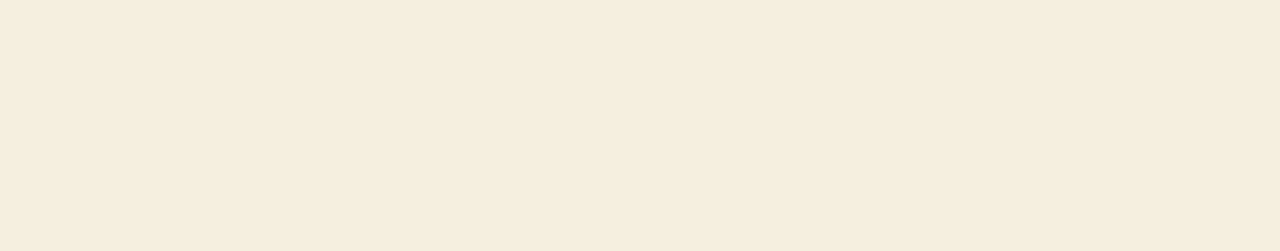
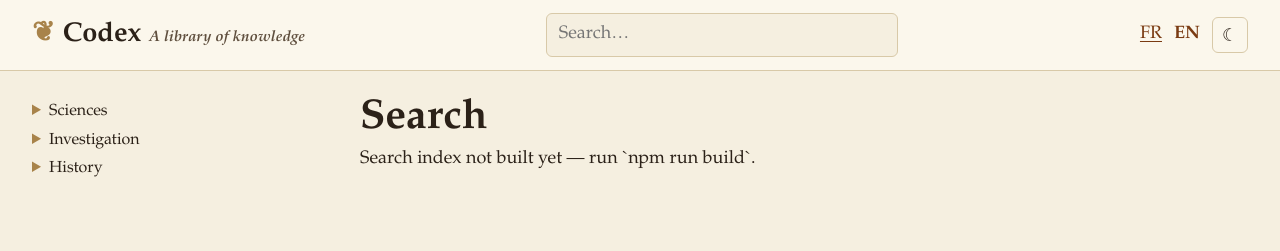
Before and after one commit to owl-Holmes/Codex, an Astro site: page /Codex/en/search/ in a window 1280 px wide. Before the commit this address had no page. Built offline with nearby package versions, Linux system fonts and the light colour scheme; Astro itself is replaced by a stand-in of ours.

Commit message:
feat: add Pagefind full-text search with header search field

```diff
--- a/package.json
+++ b/package.json
@@ -7,7 +7,7 @@
   },
   "scripts": {
     "dev": "astro dev",
-    "build": "astro build",
+    "build": "astro build && pagefind --site dist",
     "preview": "astro preview",
     "check": "astro check",
     "i18n:status": "node scripts/i18n-status.mjs",
@@ -22,6 +22,7 @@
   },
   "devDependencies": {
     "@astrojs/check": "0.9.12",
+    "pagefind": "1.5.2",
     "typescript": "6.0.3"
   }
 }
--- a/src/components/layout/Header.astro
+++ b/src/components/layout/Header.astro
@@ -19,6 +19,10 @@ const t = useT(locale);
     {SITE.name}
     <span class="brand-tagline">{t('site.tagline')}</span>
   </a>
+  <form class="search" role="search" action={pageUrl(locale, 'search')}>
+    <label class="visually-hidden" for="q">{t('nav.search')}</label>
+    <input id="q" name="q" type="search" placeholder={`${t('nav.search')}…`} />
+  </form>
   <nav aria-label={t('nav.language')} class="tools">
     {
       LOCALES.map((l) => (
@@ -52,6 +56,15 @@ const t = useT(locale);
   }
   .brand-mark { color: var(--color-ornament); }
   .brand-tagline { font-size: 0.95rem; color: var(--color-muted); font-style: italic; }
+  .search input {
+    width: min(22rem, 40vw);
+    padding: 0.4rem 0.7rem;
+    border: 1px solid var(--color-border);
+    border-radius: var(--radius);
+    background: var(--color-bg);
+    color: var(--color-text);
+    font: inherit;
+  }
   .tools { display: flex; gap: 0.75rem; align-items: center; }
   .tools a[aria-current] { font-weight: 700; text-decoration: none; }
 </style>
--- a/src/i18n/ui.ts
+++ b/src/i18n/ui.ts
@@ -11,6 +11,9 @@ const fr = {
   'nav.breadcrumb': "Fil d'Ariane",
   'nav.toggleMode': 'Basculer clair / sombre',
   'nav.language': 'Langue',
+  'nav.search': 'Rechercher',
+  'search.title': 'Recherche',
+  'search.noscript': 'La recherche nécessite JavaScript.',
   'home.title': 'Le Codex',
   'home.intro': 'Une bibliothèque vivante sur tout et n’importe quoi.',
   'home.recent': 'Récemment mis à jour',
@@ -43,6 +46,9 @@ const en: Record<UiKey, string> = {
   'nav.breadcrumb': 'Breadcrumb',
   'nav.toggleMode': 'Toggle light / dark',
   'nav.language': 'Language',
+  'nav.search': 'Search',
+  'search.title': 'Search',
+  'search.noscript': 'Search requires JavaScript.',
   'home.title': 'The Codex',
   'home.intro': 'A living library about anything and everything.',
   'home.recent': 'Recently updated',
--- a/src/layouts/BaseLayout.astro
+++ b/src/layouts/BaseLayout.astro
@@ -53,7 +53,7 @@ const pageTitle = slug ? `${title} · ${SITE.name}` : SITE.name;
     <Header locale={locale} slug={slug} />
     <div class="shell" data-theme={theme}>
       <Sidebar tree={tree} locale={locale} current={slug} />
-      <main id="main" class="content" lang={contentLang ?? locale}>
+      <main id="main" class="content" lang={contentLang ?? locale} data-pagefind-body>
         <slot />
       </main>
     </div>
--- a/src/layouts/PageLayout.astro
+++ b/src/layouts/PageLayout.astro
@@ -48,6 +48,7 @@ const editUrl = page?.entry.filePath ? `${SITE.repo}/edit/${SITE.branch}/${page.
   <Breadcrumbs trail={trail} locale={locale} />
   {fallback && <p class="banner" role="note" lang={locale}>{t('page.fallback')}</p>}
   <article>
+    {trail[0] && <span hidden data-pagefind-filter="section">{trail[0].title}</span>}
     <header class="page-head">
       <h1>{title}</h1>
       {
--- /dev/null
+++ b/src/pages/[lang]/search.astro
@@ -0,0 +1,48 @@
+---
+/**
+ * Full-text search page powered by Pagefind (static index generated after `astro build`).
+ * Pagefind separates results by the page <html lang>, so each language searches its own pages.
+ * The index only exists after `npm run build`; in `npm run dev` the page shows a notice.
+ */
+import BaseLayout from '../../layouts/BaseLayout.astro';
+import { LOCALES, type Locale } from '../../config/site';
+import { useT } from '../../i18n/ui';
+import { withBase } from '../../lib/urls';
+
+export function getStaticPaths() {
+  return LOCALES.map((lang) => ({ params: { lang } }));
+}
+const locale = Astro.params.lang as Locale;
+const t = useT(locale);
+const bundle = withBase('pagefind');
+---
+
+<BaseLayout locale={locale} slug="search" title={t('search.title')} description={t('search.title')}>
+  <h1>{t('search.title')}</h1>
+  <link rel="stylesheet" href={`${bundle}pagefind-ui.css`} />
+  <div id="search" data-bundle={bundle}>
+    <noscript>{t('search.noscript')}</noscript>
+  </div>
+  <script is:inline type="module">
+    const el = document.getElementById('search');
+    const bundle = el.dataset.bundle;
+    try {
+      await import(`${bundle}pagefind-ui.js`);
+      const ui = new window.PagefindUI({ element: el, bundlePath: bundle, showSubResults: true, showImages: false });
+      const query = new URLSearchParams(location.search).get('q');
+      if (query) ui.triggerSearch(query);
+    } catch {
+      el.textContent = 'Search index not built yet — run `npm run build`.';
+    }
+  </script>
+</BaseLayout>
+
+<style>
+  #search {
+    --pagefind-ui-primary: var(--color-accent);
+    --pagefind-ui-text: var(--color-text);
+    --pagefind-ui-background: var(--color-surface);
+    --pagefind-ui-border: var(--color-border);
+    --pagefind-ui-font: var(--font-body);
+  }
+</style>
```
Also changed, not shown: 1 other file.
